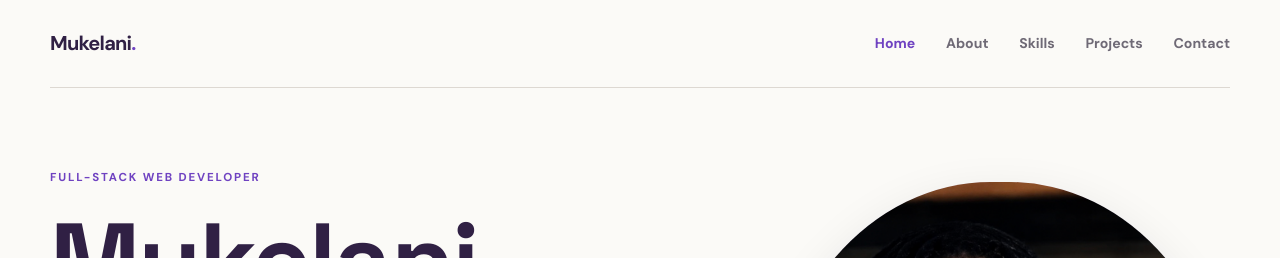
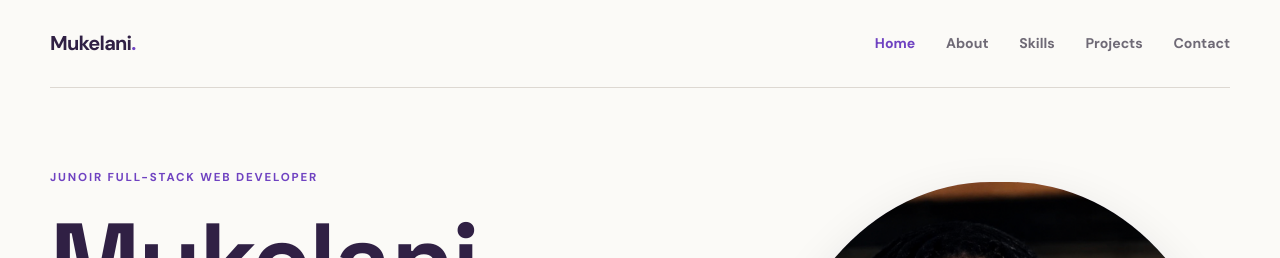
Before and after one commit to studentzero68-collab/Portfolio, a React (Vite) app in the folder frontend/: page / in a window 1280 px wide. Shown: the top 258 px of the page. Built offline with nearby package versions, Linux system fonts and the light colour scheme.

Commit message:
Update title from 'Full-Stack Web Developer' to 'Junior Full-Stack Web Developer'

```diff
--- a/frontend/src/pages/HomePage.jsx
+++ b/frontend/src/pages/HomePage.jsx
@@ -11,7 +11,7 @@ const highlights = [
 export default function HomePage() {
     return <>
         <section className="home-hero section-light">
-            <div className="home-hero-copy"><p className="eyebrow">Full-Stack Web Developer</p><h1>Mukelani<br /><em>builds with intent.</em></h1><p className="hero-lede">I create thoughtful web experiences while learning the systems behind them. From responsive interfaces to APIs and real data, I’m building a practical foundation one project at a time.</p><div className="hero-actions"><Link to="/projects" className="btn">View my work <Icon name="arrow" /></Link><Link to="/about" className="text-link">More about me <Icon name="arrow" /></Link></div></div>
+            <div className="home-hero-copy"><p className="eyebrow">Junoir Full-Stack Web Developer</p><h1>Mukelani<br /><em>builds with intent.</em></h1><p className="hero-lede">I create thoughtful web experiences while learning the systems behind them. From responsive interfaces to APIs and real data, I’m building a practical foundation one project at a time.</p><div className="hero-actions"><Link to="/projects" className="btn">View my work <Icon name="arrow" /></Link><Link to="/about" className="text-link">More about me <Icon name="arrow" /></Link></div></div>
             <div className="home-hero-visual"><div className="portrait-frame"><img src="/images/mukelani-portrait.png" alt="Mukelani Nkazimulo Sindana" /></div><div className="hero-note"><span>Currently</span><strong>learning in Gauteng, South Africa</strong></div></div>
         </section>
         <section className="intro-strip"><div className="section-kicker">The work behind the work</div><div className="highlight-grid">{highlights.map(([number, title, text]) => <article key={number}><span>{number}</span><h2>{title}</h2><p>{text}</p></article>)}</div></section>
```
